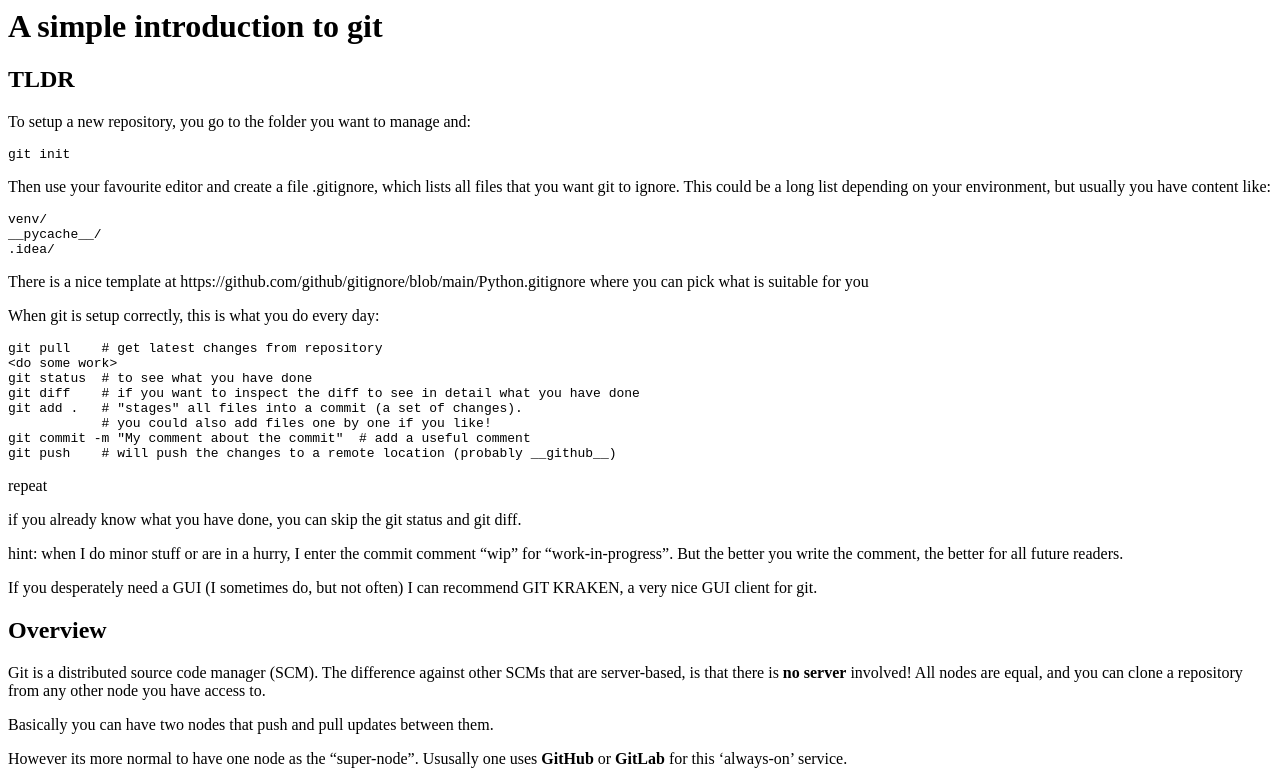
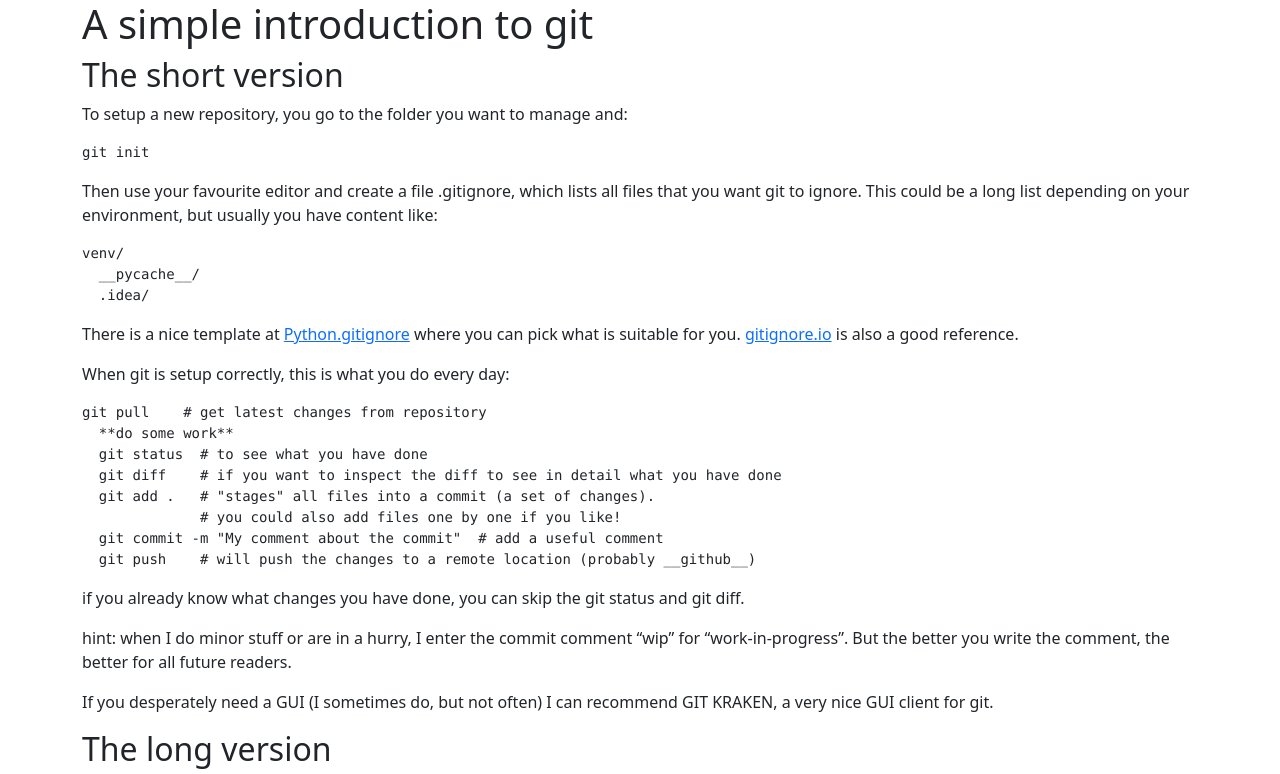
Before and after one commit to lyckligagatan/lyckligagatan.github.io, a plain HTML site: page git.html in a window 1280 px wide. Shown: the top 774 px of the page. Drawn offline with Linux system fonts and the light colour scheme.

Commit message:
Started using a template

```diff
--- a/git.html
+++ b/git.html
@@ -1,26 +1,35 @@
+<!DOCTYPE html>
+<html lang="en">
+<head>
+  <meta charset="UTF-8">
+  <title>Title</title>
+  <link rel="stylesheet" href="bootstrap.min.css">
+  <link rel="stylesheet" href="custom.css">
+</head>
+<body>
+    <div class="container">
   <h1 id="a-simple-introduction-to-git">A simple introduction to git</h1>
-<h2 id="tldr">TLDR</h2>
+  <h2 id="the-short-version">The short version</h2>
   <p>To setup a new repository, you go to the folder you want to manage and:</p>
   <pre><code>git init</code></pre>
   <p>Then use your favourite editor and create a file .gitignore, which lists all files that you want git to ignore. This could be a long list depending on your environment, but usually you have content like:</p>
   <pre><code>venv/
   __pycache__/
   .idea/</code></pre>
-<p>There is a nice template at https://github.com/github/gitignore/blob/main/Python.gitignore where you can pick what is suitable for you</p>
+  <p>There is a nice template at <a href="%60https://github.com/github/gitignore/blob/main/Python.gitignore%60">Python.gitignore</a> where you can pick what is suitable for you. <a href="https://gitignore.io">gitignore.io</a> is also a good reference.</p>
   <p>When git is setup correctly, this is what you do every day:</p>
   <pre><code>git pull    # get latest changes from repository
-&lt;do some work&gt;
+  **do some work**
   git status  # to see what you have done
   git diff    # if you want to inspect the diff to see in detail what you have done
   git add .   # &quot;stages&quot; all files into a commit (a set of changes).
               # you could also add files one by one if you like!
   git commit -m &quot;My comment about the commit&quot;  # add a useful comment
   git push    # will push the changes to a remote location (probably __github__)</code></pre>
-<p>repeat</p>
-<p>if you already know what you have done, you can skip the git status and git diff.</p>
+  <p>if you already know what changes you have done, you can skip the git status and git diff.</p>
   <p>hint: when I do minor stuff or are in a hurry, I enter the commit comment “wip” for “work-in-progress”. But the better you write the comment, the better for all future readers.</p>
   <p>If you desperately need a GUI (I sometimes do, but not often) I can recommend GIT KRAKEN, a very nice GUI client for git.</p>
-<h2 id="overview">Overview</h2>
+  <h2 id="the-long-version">The long version</h2>
   <p>Git is a distributed source code manager (SCM). The difference against other SCMs that are server-based, is that there is <strong>no server</strong> involved! All nodes are equal, and you can clone a repository from any other node you have access to.</p>
   <p>Basically you can have two nodes that push and pull updates between them.</p>
   <p>However its more normal to have one node as the “super-node”. Ususally one uses <strong>GitHub</strong> or <strong>GitLab</strong> for this ‘always-on’ service.</p>
@@ -89,6 +98,7 @@ nothing added to commit but untracked files present (use &quot;git add&quot; to
   <li>You do git commit -m “My message”</li>
   </ul>
   <p>Use “git status” often to check the state.</p>
+  <p>Remember that a <strong>commit</strong> is a set of files. You cant extract ONE file from the set, but have to consider the set as a unit.</p>
   <h2 id="reversing">Reversing</h2>
   <p>If you make a mistake, it is easy to take a step back.</p>
   <p><strong>However, it is also easy to make a complete mess out of git, so in the beginning, keep a local copy of your source files too!</strong></p>
@@ -97,3 +107,8 @@ nothing added to commit but untracked files present (use &quot;git add&quot; to
   <pre><code>git reset &lt;file&gt;</code></pre>
   <p>If you want to unstage ALL files, do:</p>
   <pre><code>git reset</code></pre>
+  <h2 id="un-committing-a-file">Un-committing a file</h2>
+  <p>If you have staged and committed (but not pushed) it is a little more tricky to get out of the situation.</p>
+  </div>
+</body>
+</html>
```
Also changed, not shown: template.html (added, +14 -0 lines), 1 other file. Lines whose indentation alone changed are shown as unchanged.
